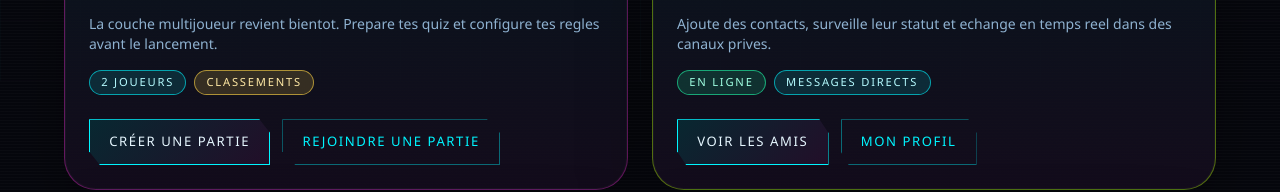
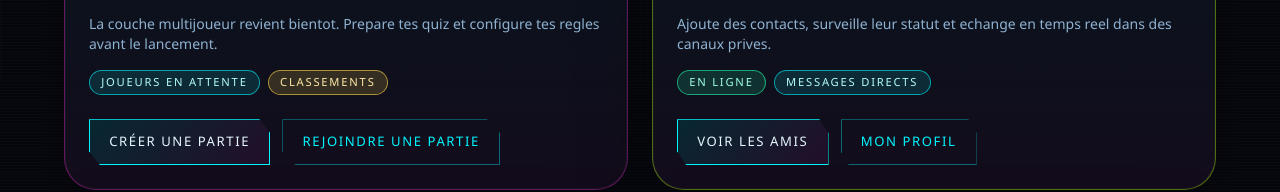
Before and after one commit to TheoCo27/quizz_room, a React app in the folder frontend/: page / in a window 1280 px wide. Shown: the part 719-911 px from the top of the page. Built offline with nearby package versions, Linux system fonts and the light colour scheme; no server answers.

Commit message:
fix_sessions-live

```diff
--- a/frontend/src/pages/HomePage.tsx
+++ b/frontend/src/pages/HomePage.tsx
@@ -1,3 +1,4 @@
+import { useEffect, useState } from "react";
 import { Link } from "react-router-dom";
 import {
   CyberBadge,
@@ -9,9 +10,44 @@ import {
 import PrimaryButton from "../components/ui/PrimaryButton";
 import SecondaryButton from "../components/ui/SecondaryButton";
 import { useAuthSession } from "../hooks/useAuthSession";
+import { getRooms } from "../services/rooms";
 
 export default function HomePage() {
   const { user, isLoading: isSessionLoading } = useAuthSession();
+  const [waitingPlayersCount, setWaitingPlayersCount] = useState<number | null>(null);
+
+  useEffect(() => {
+    if (isSessionLoading || !user) {
+      setWaitingPlayersCount(null);
+      return;
+    }
+
+    let isMounted = true;
+
+    const fetchRooms = async () => {
+      try {
+        const rooms = await getRooms();
+        if (!isMounted) return;
+        const totalPlayers = rooms.reduce(
+          (sum, room) => sum + (room._count?.players ?? 0),
+          0,
+        );
+        setWaitingPlayersCount(totalPlayers);
+      } catch {
+        if (isMounted) {
+          setWaitingPlayersCount(null);
+        }
+      }
+    };
+
+    fetchRooms();
+    const interval = setInterval(fetchRooms, 5000);
+
+    return () => {
+      isMounted = false;
+      clearInterval(interval);
+    };
+  }, [isSessionLoading, user]);
   return (
     <main className="flex flex-1 px-6 py-10">
       <div className="mx-auto flex w-full max-w-6xl flex-col gap-8">
@@ -68,7 +104,13 @@ export default function HomePage() {
               configure tes regles avant le lancement.
             </p>
             <div className="mt-4 flex flex-wrap gap-2">
-              <CyberBadge variant="info">2 joueurs</CyberBadge>
+              <CyberBadge variant="info">
+                {typeof waitingPlayersCount === "number"
+                  ? waitingPlayersCount === 1
+                    ? "1 joueur"
+                    : `${waitingPlayersCount} joueurs`
+                  : "Joueurs en attente"}
+              </CyberBadge>
               <CyberBadge variant="warning">Classements</CyberBadge>
             </div>
             <div className="mt-6 flex flex-wrap gap-3">
```
